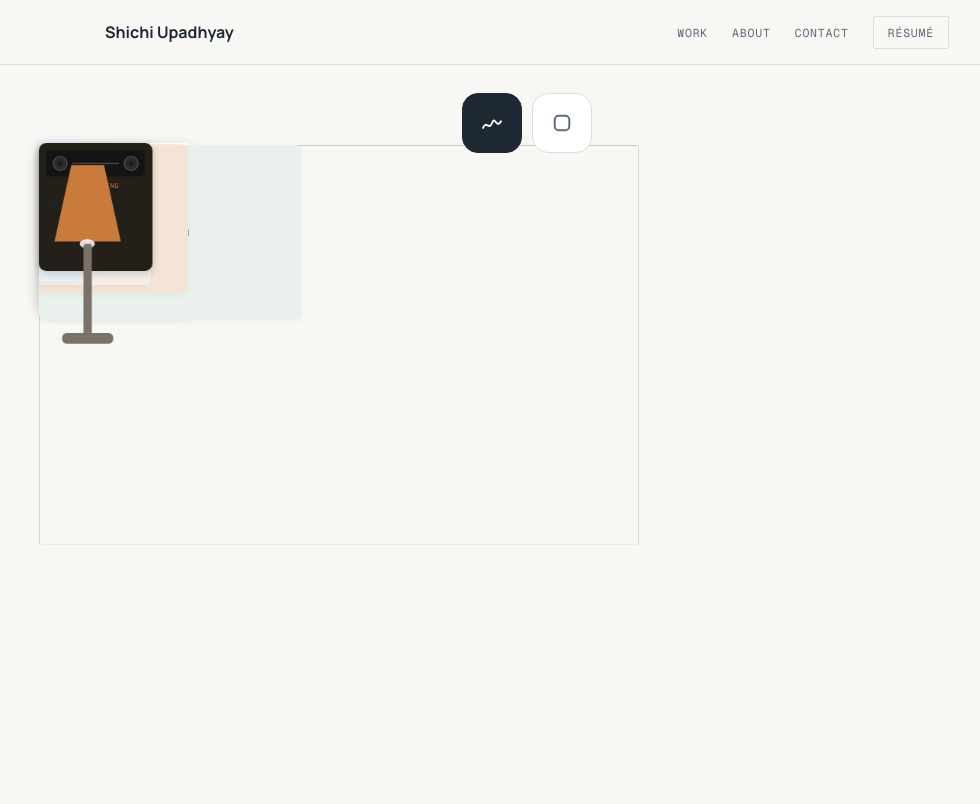
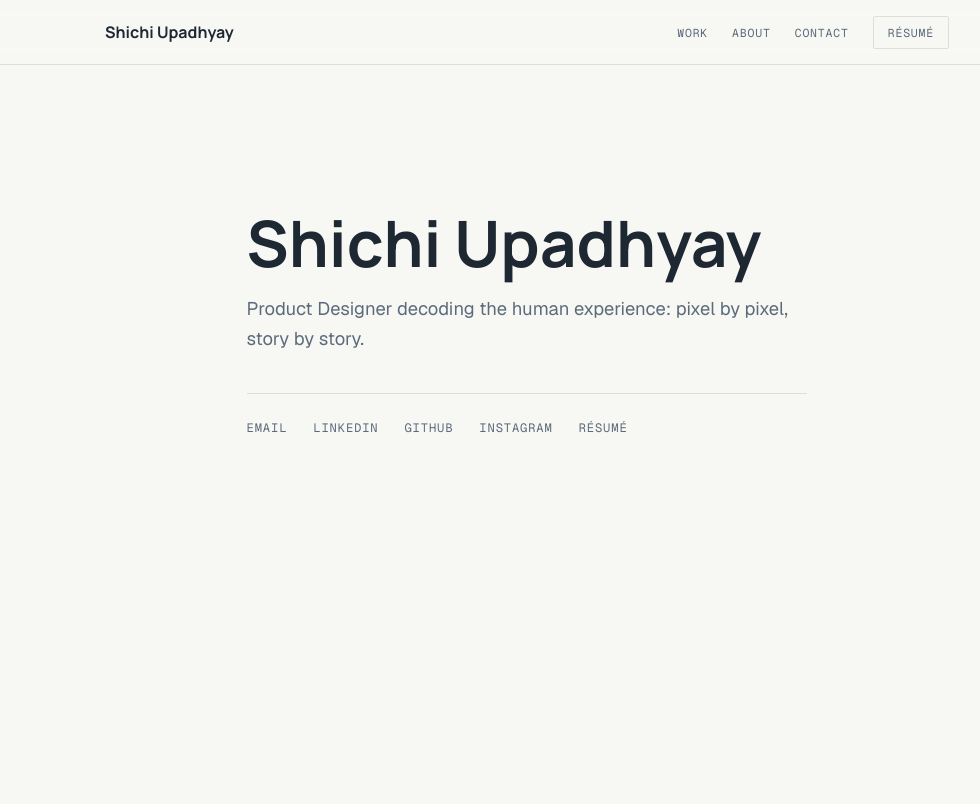
Before and after one commit to Shichi58/shichi-portfolio, a plain HTML site: page index.html in a window 1280 px wide. Shown: the top 804 px of the page, without its empty margins (113-1093 px from the left). Drawn offline with nearby package versions, Linux system fonts and the light colour scheme.

Commit message:
Replace hero scene with simple name, tagline, and links

```diff
--- a/assets/styles/main.css
+++ b/assets/styles/main.css
@@ -727,3 +727,51 @@ body.dark-mode .tile { box-shadow: 0 2px 10px rgba(0,0,0,.3); }
   transition: opacity .2s ease;
 }
 .about-link:hover { opacity: .7; }
+
+/* ── SIMPLE HERO ── */
+.hero-simple {
+  padding: clamp(80px, 18vh, 160px) 0 clamp(60px, 12vh, 110px);
+}
+
+.hero-simple .hero-name {
+  font-size: clamp(2.4rem, 6vw, 4rem);
+  line-height: 1.05;
+  margin-bottom: 18px;
+}
+
+.hero-tag {
+  font-size: 1.15rem;
+  color: var(--ink-soft);
+  max-width: 46ch;
+  line-height: 1.6;
+}
+
+.hero-rule {
+  display: block;
+  width: 100%;
+  height: 1px;
+  background: var(--line);
+  margin: 40px 0 24px;
+}
+
+.hero-links {
+  display: flex;
+  flex-wrap: wrap;
+  gap: 26px;
+}
+
+.hero-links a {
+  font-family: 'Geist Mono', monospace;
+  font-size: .76rem;
+  letter-spacing: .07em;
+  text-transform: uppercase;
+  color: var(--ink-soft);
+  border-bottom: 1px solid transparent;
+  padding-bottom: 2px;
+  transition: color .2s ease, border-color .2s ease;
+}
+
+.hero-links a:hover {
+  color: var(--amber);
+  border-bottom-color: var(--amber);
+}
--- a/index.html
+++ b/index.html
@@ -30,27 +30,18 @@
   </header>
 
 <!-- 2. HERO -->
-<section id="home">
-  <div class="hero-top">
-
-    <div class="mode-switcher">
-      <button class="mode-btn mode-btn-messy active" aria-label="Messy view" aria-pressed="true">
-        <svg viewBox="0 0 32 32" width="26" height="26" fill="none" aria-hidden="true">
-          <path d="M5 22c4-10 7 4 11-6s5 8 11-2" stroke="currentColor"
-                stroke-width="2.4" stroke-linecap="round"/>
-        </svg>
-      </button>
-      <button class="mode-btn mode-btn-tidy" aria-label="Tidy view" aria-pressed="false">
-        <svg viewBox="0 0 32 32" width="26" height="26" fill="none" aria-hidden="true">
-          <rect x="7" y="7" width="18" height="18" rx="5"
-                stroke="currentColor" stroke-width="2.4"/>
-        </svg>
-      </button>
+<section id="home" class="hero-simple">
+  <div class="wrap">
+    <h1 class="hero-name">Shichi Upadhyay</h1>
+    <p class="hero-tag">Product Designer decoding the human experience: pixel by pixel, story by story.</p>
+    <span class="hero-rule"></span>
+    <div class="hero-links">
+      <a href="mailto:shichi58@gmail.com">Email</a>
+      <a href="https://linkedin.com/in/shichi-upadhyay" target="_blank">LinkedIn</a>
+      <a href="https://github.com/Shichi58" target="_blank">GitHub</a>
+      <a href="https://www.instagram.com/the_uncanny_necromancy/" target="_blank">Instagram</a>
+      <a href="resume.pdf" target="_blank">Résumé</a>
     </div>
-  </div>
-
-  <div class="canvas-frame">
-    <div id="canvasStage"></div>
   </div>
 </section>
 
```
